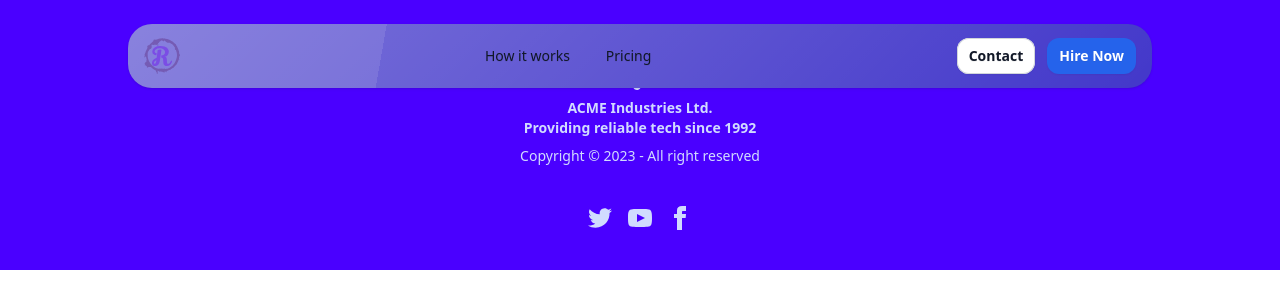
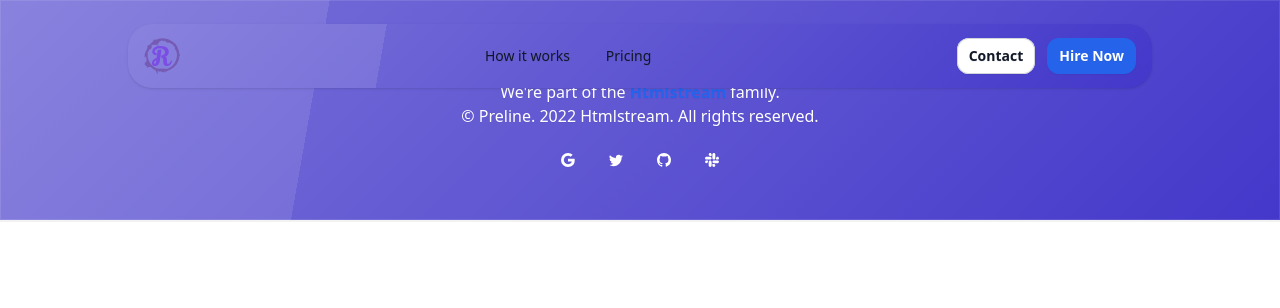
Before and after one commit to mrokonuzzaman040/my-resume, a React (Vite) app: page / in a window 1280 px wide. Shown: the top 308 px of the page. Built offline with nearby package versions, Linux system fonts and the light colour scheme.

Commit message:
Add preline package dependency

```diff
--- a/package.json
+++ b/package.json
@@ -12,6 +12,7 @@
   "dependencies": {
     "localforage": "^1.10.0",
     "match-sorter": "^6.3.1",
+    "preline": "^2.0.2",
     "react": "^18.2.0",
     "react-dom": "^18.2.0",
     "react-router-dom": "^6.20.1",
--- a/src/components/Footer/Footer.jsx
+++ b/src/components/Footer/Footer.jsx
@@ -3,21 +3,42 @@ import logo from '../../assets/fabicon.svg'
 
 const Footer = () => {
     return (
-        <footer class="footer footer-center p-10 bg-primary text-primary-content">
-            <aside>
-                <svg width="50" height="50" viewBox="0 0 24 24" xmlns="http://www.w3.org/2000/svg" fill-rule="evenodd" clip-rule="evenodd" class="inline-block fill-current"><path d="M22.672 15.226l-2.432.811.841 2.515c.33 1.019-.209 2.127-1.23 2.456-1.15.325-2.148-.321-2.463-1.226l-.84-2.518-5.013 1.677.84 2.517c.391 1.203-.434 2.542-1.831 2.542-.88 0-1.601-.564-1.86-1.314l-.842-2.516-2.431.809c-1.135.328-2.145-.317-2.463-1.229-.329-1.018.211-2.127 1.231-2.456l2.432-.809-1.621-4.823-2.432.808c-1.355.384-2.558-.59-2.558-1.839 0-.817.509-1.582 1.327-1.846l2.433-.809-.842-2.515c-.33-1.02.211-2.129 1.232-2.458 1.02-.329 2.13.209 2.461 1.229l.842 2.515 5.011-1.677-.839-2.517c-.403-1.238.484-2.553 1.843-2.553.819 0 1.585.509 1.85 1.326l.841 2.517 2.431-.81c1.02-.33 2.131.211 2.461 1.229.332 1.018-.21 2.126-1.23 2.456l-2.433.809 1.622 4.823 2.433-.809c1.242-.401 2.557.484 2.557 1.838 0 .819-.51 1.583-1.328 1.847m-8.992-6.428l-5.01 1.675 1.619 4.828 5.011-1.674-1.62-4.829z"></path></svg>
-                <p class="font-bold">
-                    ACME Industries Ltd. <br />Providing reliable tech since 1992
-                </p>
-                <p>Copyright © 2023 - All right reserved</p>
-            </aside>
-            <nav>
-                <div class="grid grid-flow-col gap-4">
-                    <a><svg xmlns="http://www.w3.org/2000/svg" width="24" height="24" viewBox="0 0 24 24" class="fill-current"><path d="M24 4.557c-.883.392-1.832.656-2.828.775 1.017-.609 1.798-1.574 2.165-2.724-.951.564-2.005.974-3.127 1.195-.897-.957-2.178-1.555-3.594-1.555-3.179 0-5.515 2.966-4.797 6.045-4.091-.205-7.719-2.165-10.148-5.144-1.29 2.213-.669 5.108 1.523 6.574-.806-.026-1.566-.247-2.229-.616-.054 2.281 1.581 4.415 3.949 4.89-.693.188-1.452.232-2.224.084.626 1.956 2.444 3.379 4.6 3.419-2.07 1.623-4.678 2.348-7.29 2.04 2.179 1.397 4.768 2.212 7.548 2.212 9.142 0 14.307-7.721 13.995-14.646.962-.695 1.797-1.562 2.457-2.549z"></path></svg></a>
-                    <a><svg xmlns="http://www.w3.org/2000/svg" width="24" height="24" viewBox="0 0 24 24" class="fill-current"><path d="M19.615 3.184c-3.604-.246-11.631-.245-15.23 0-3.897.266-4.356 2.62-4.385 8.816.029 6.185.484 8.549 4.385 8.816 3.6.245 11.626.246 15.23 0 3.897-.266 4.356-2.62 4.385-8.816-.029-6.185-.484-8.549-4.385-8.816zm-10.615 12.816v-8l8 3.993-8 4.007z"></path></svg></a>
-                    <a><svg xmlns="http://www.w3.org/2000/svg" width="24" height="24" viewBox="0 0 24 24" class="fill-current"><path d="M9 8h-3v4h3v12h5v-12h3.642l.358-4h-4v-1.667c0-.955.192-1.333 1.115-1.333h2.885v-5h-3.808c-3.596 0-5.192 1.583-5.192 4.615v3.385z"></path></svg></a>
+        <footer className="w-full max-w-[85rem] bg-indigo-700 glass text-white py-10 px-4 sm:px-6 lg:px-8 mx-auto">
+            <div className="text-center">
+                <div>
+                    <a className="flex-none text-xl font-semibold text-white dark:focus:outline-none dark:focus:ring-1 dark:focus:ring-gray-600" href="#" aria-label="Brand">Brand</a>
                 </div>
-            </nav>
+
+
+                <div className="mt-3">
+                    <p className="text-white">We're part of the <a className="font-semibold text-blue-600 hover:text-blue-700 dark:text-blue-500 dark:hover:text-blue-400" href="#">Htmlstream</a> family.</p>
+                    <p className="text-white">© Preline. 2022 Htmlstream. All rights reserved.</p>
+                </div>
+
+
+                <div className="mt-3 space-x-2">
+                    <a className="inline-flex justify-center items-center w-10 h-10 text-center text-white hover:bg-gray-100 rounded-full focus:outline-none focus:ring-2 focus:ring-blue-600 focus:ring-offset-2 focus:ring-offset-white transition dark:text-white dark:hover:text-gray-200 dark:hover:bg-gray-800" href="#">
+                        <svg className="flex-shrink-0 w-3.5 h-3.5" xmlns="http://www.w3.org/2000/svg" width="16" height="16" fill="currentColor" viewBox="0 0 16 16">
+                            <path d="M15.545 6.558a9.42 9.42 0 0 1 .139 1.626c0 2.434-.87 4.492-2.384 5.885h.002C11.978 15.292 10.158 16 8 16A8 8 0 1 1 8 0a7.689 7.689 0 0 1 5.352 2.082l-2.284 2.284A4.347 4.347 0 0 0 8 3.166c-2.087 0-3.86 1.408-4.492 3.304a4.792 4.792 0 0 0 0 3.063h.003c.635 1.893 2.405 3.301 4.492 3.301 1.078 0 2.004-.276 2.722-.764h-.003a3.702 3.702 0 0 0 1.599-2.431H8v-3.08h7.545z" />
+                        </svg>
+                    </a>
+                    <a className="inline-flex justify-center items-center w-10 h-10 text-center text-white hover:bg-gray-100 rounded-full focus:outline-none focus:ring-2 focus:ring-blue-600 focus:ring-offset-2 focus:ring-offset-white transition dark:text-white dark:hover:text-gray-200 dark:hover:bg-gray-800" href="#">
+                        <svg className="flex-shrink-0 w-3.5 h-3.5" xmlns="http://www.w3.org/2000/svg" width="16" height="16" fill="currentColor" viewBox="0 0 16 16">
+                            <path d="M5.026 15c6.038 0 9.341-5.003 9.341-9.334 0-.14 0-.282-.006-.422A6.685 6.685 0 0 0 16 3.542a6.658 6.658 0 0 1-1.889.518 3.301 3.301 0 0 0 1.447-1.817 6.533 6.533 0 0 1-2.087.793A3.286 3.286 0 0 0 7.875 6.03a9.325 9.325 0 0 1-6.767-3.429 3.289 3.289 0 0 0 1.018 4.382A3.323 3.323 0 0 1 .64 6.575v.045a3.288 3.288 0 0 0 2.632 3.218 3.203 3.203 0 0 1-.865.115 3.23 3.23 0 0 1-.614-.057 3.283 3.283 0 0 0 3.067 2.277A6.588 6.588 0 0 1 .78 13.58a6.32 6.32 0 0 1-.78-.045A9.344 9.344 0 0 0 5.026 15z" />
+                        </svg>
+                    </a>
+                    <a className="inline-flex justify-center items-center w-10 h-10 text-center text-white hover:bg-gray-100 rounded-full focus:outline-none focus:ring-2 focus:ring-blue-600 focus:ring-offset-2 focus:ring-offset-white transition dark:text-white dark:hover:text-gray-200 dark:hover:bg-gray-800" href="#">
+                        <svg className="flex-shrink-0 w-3.5 h-3.5" xmlns="http://www.w3.org/2000/svg" width="16" height="16" fill="currentColor" viewBox="0 0 16 16">
+                            <path d="M8 0C3.58 0 0 3.58 0 8c0 3.54 2.29 6.53 5.47 7.59.4.07.55-.17.55-.38 0-.19-.01-.82-.01-1.49-2.01.37-2.53-.49-2.69-.94-.09-.23-.48-.94-.82-1.13-.28-.15-.68-.52-.01-.53.63-.01 1.08.58 1.23.82.72 1.21 1.87.87 2.33.66.07-.52.28-.87.51-1.07-1.78-.2-3.64-.89-3.64-3.95 0-.87.31-1.59.82-2.15-.08-.2-.36-1.02.08-2.12 0 0 .67-.21 2.2.82.64-.18 1.32-.27 2-.27.68 0 1.36.09 2 .27 1.53-1.04 2.2-.82 2.2-.82.44 1.1.16 1.92.08 2.12.51.56.82 1.27.82 2.15 0 3.07-1.87 3.75-3.65 3.95.29.25.54.73.54 1.48 0 1.07-.01 1.93-.01 2.2 0 .21.15.46.55.38A8.012 8.012 0 0 0 16 8c0-4.42-3.58-8-8-8z" />
+                        </svg>
+                    </a>
+                    <a className="inline-flex justify-center items-center w-10 h-10 text-center text-white hover:bg-gray-100 rounded-full focus:outline-none focus:ring-2 focus:ring-blue-600 focus:ring-offset-2 focus:ring-offset-white transition dark:text-white dark:hover:text-gray-200 dark:hover:bg-gray-800" href="#">
+                        <svg className="flex-shrink-0 w-3.5 h-3.5" xmlns="http://www.w3.org/2000/svg" width="16" height="16" fill="currentColor" viewBox="0 0 16 16">
+                            <path d="M3.362 10.11c0 .926-.756 1.681-1.681 1.681S0 11.036 0 10.111C0 9.186.756 8.43 1.68 8.43h1.682v1.68zm.846 0c0-.924.756-1.68 1.681-1.68s1.681.756 1.681 1.68v4.21c0 .924-.756 1.68-1.68 1.68a1.685 1.685 0 0 1-1.682-1.68v-4.21zM5.89 3.362c-.926 0-1.682-.756-1.682-1.681S4.964 0 5.89 0s1.68.756 1.68 1.68v1.682H5.89zm0 .846c.924 0 1.68.756 1.68 1.681S6.814 7.57 5.89 7.57H1.68C.757 7.57 0 6.814 0 5.89c0-.926.756-1.682 1.68-1.682h4.21zm6.749 1.682c0-.926.755-1.682 1.68-1.682.925 0 1.681.756 1.681 1.681s-.756 1.681-1.68 1.681h-1.681V5.89zm-.848 0c0 .924-.755 1.68-1.68 1.68A1.685 1.685 0 0 1 8.43 5.89V1.68C8.43.757 9.186 0 10.11 0c.926 0 1.681.756 1.681 1.68v4.21zm-1.681 6.748c.926 0 1.682.756 1.682 1.681S11.036 16 10.11 16s-1.681-.756-1.681-1.68v-1.682h1.68zm0-.847c-.924 0-1.68-.755-1.68-1.68 0-.925.756-1.681 1.68-1.681h4.21c.924 0 1.68.756 1.68 1.68 0 .926-.756 1.681-1.68 1.681h-4.21z" />
+                        </svg>
+                    </a>
+                </div>
+            </div>
         </footer>
     );
 };
```
Also changed, not shown: 1 other file (tests, documents, lock files or other folders).
